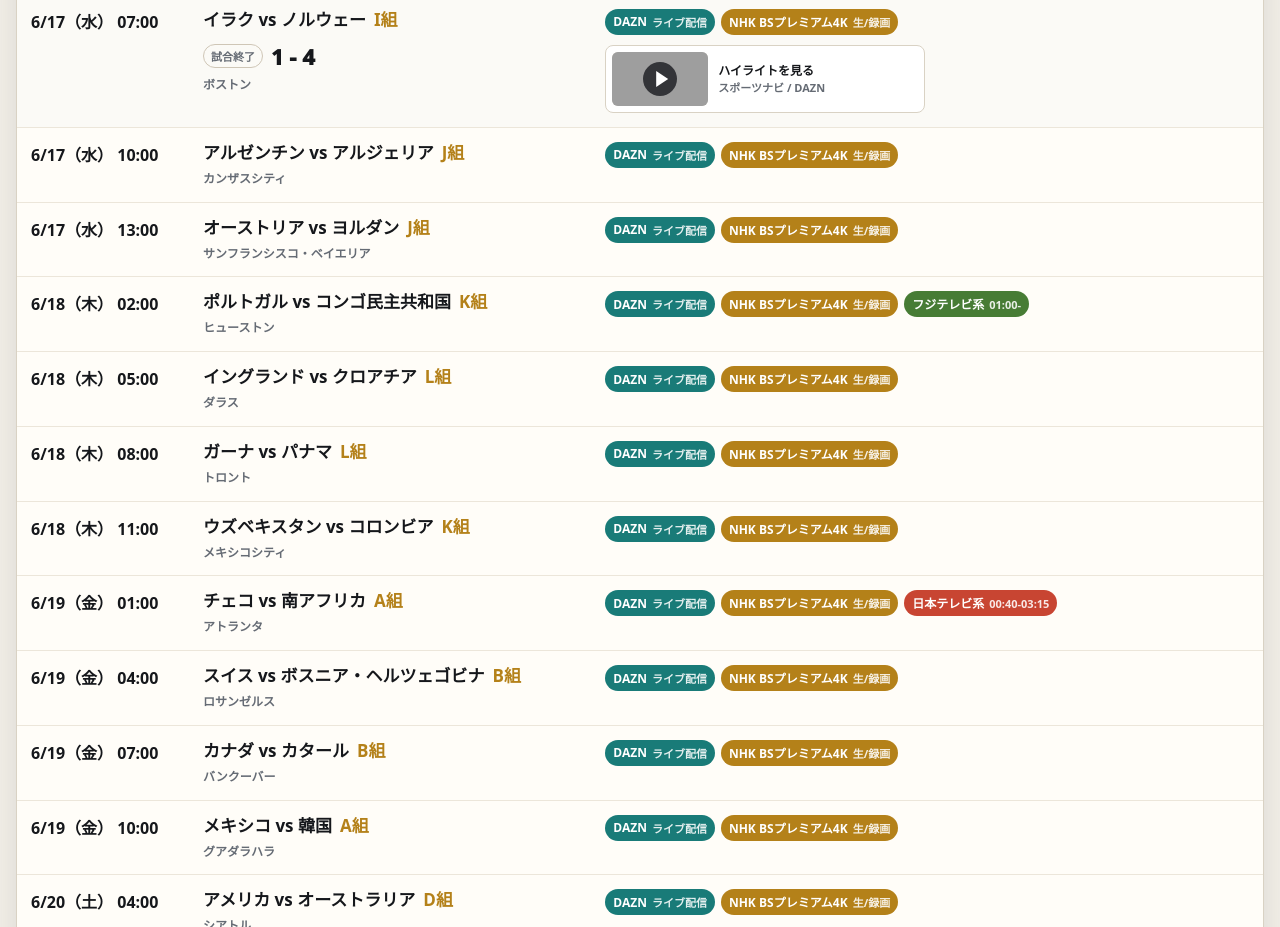
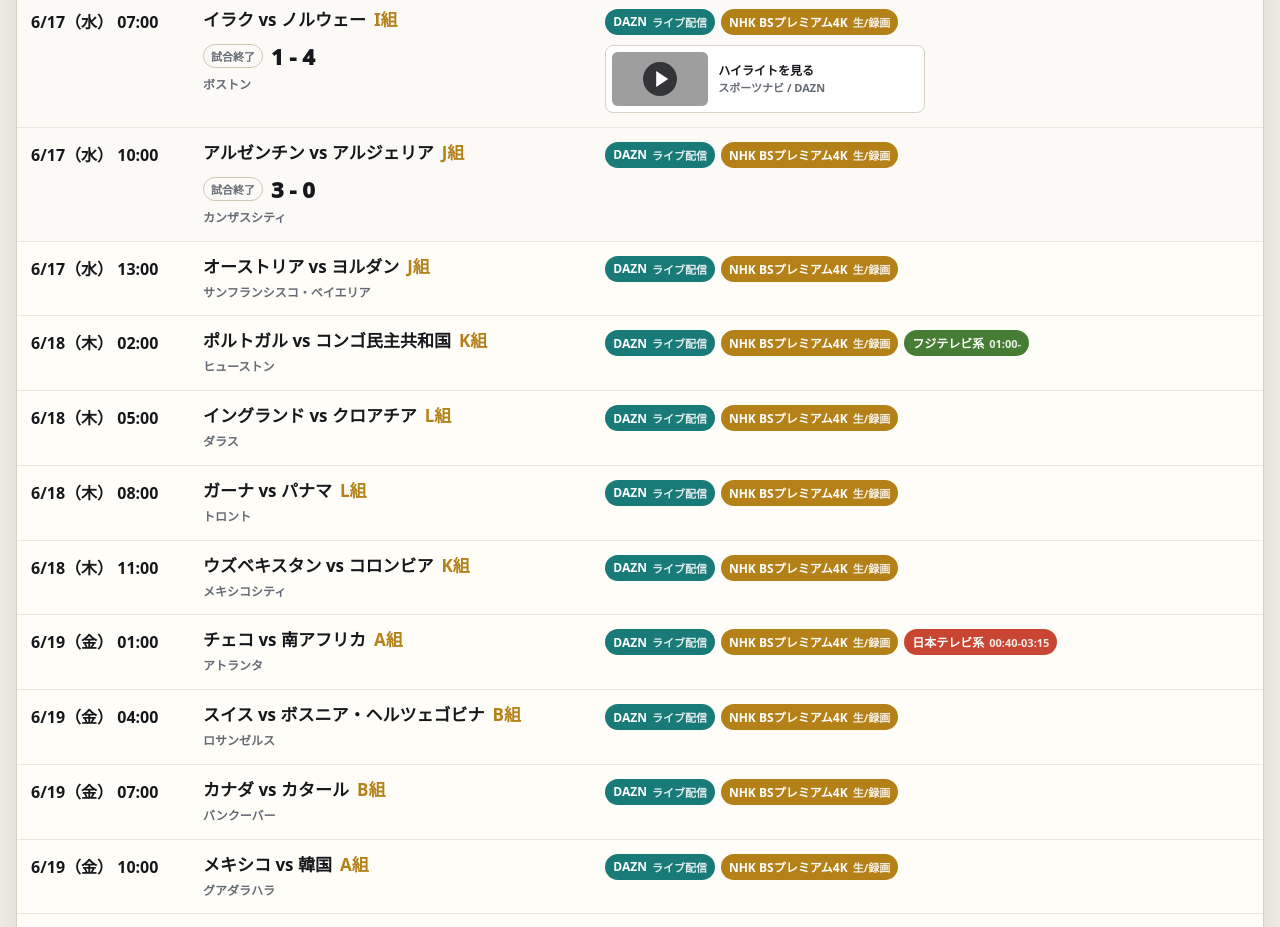
Before and after one commit to onihachi/worldcup2026, a plain HTML site: page index.html in a window 1280 px wide. Shown: the part 2680-3607 px from the top of the page. Drawn offline with Linux system fonts and the light colour scheme; grey boxes are pictures that could not be loaded.

Commit message:
Add Argentina Algeria result

```diff
--- a/index.html
+++ b/index.html
@@ -533,6 +533,9 @@
           thumbnail: 'https://yvpub-pctr.c.yimg.jp/dk/yvpub-bucket001-west/contents/yvpub-content-d8a8aaf83b201ef0d11953f349c844e3/26560554-2bb7e95e9931cd07ddaf5b0688c18c1b/img/1781656262/thumbnail.jpg',
         },
       },
+      19: {
+        result: { score: '3 - 0' },
+      },
     };
 
     const enrichedMatches = matches.map((match) => ({ ...match, ...matchDetails[match.no] }));
```
Also changed, not shown: 1 other file.
